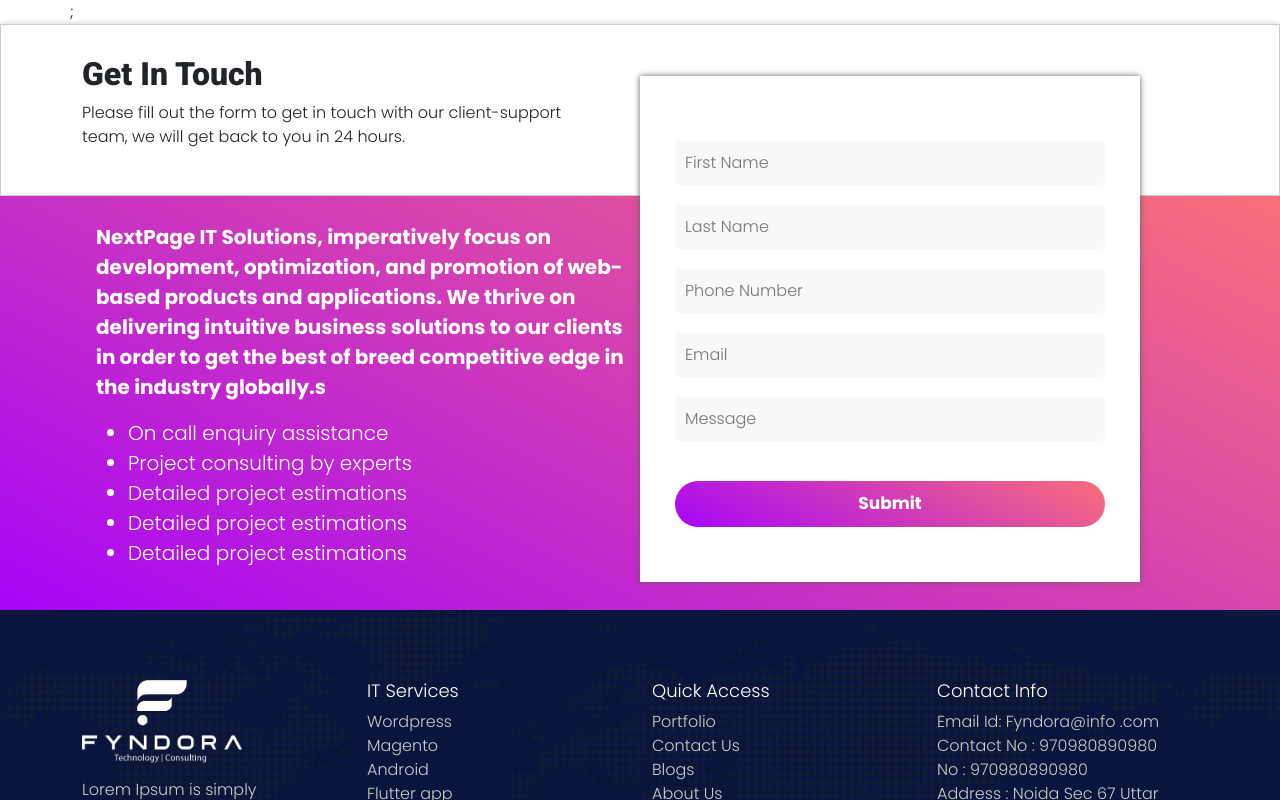
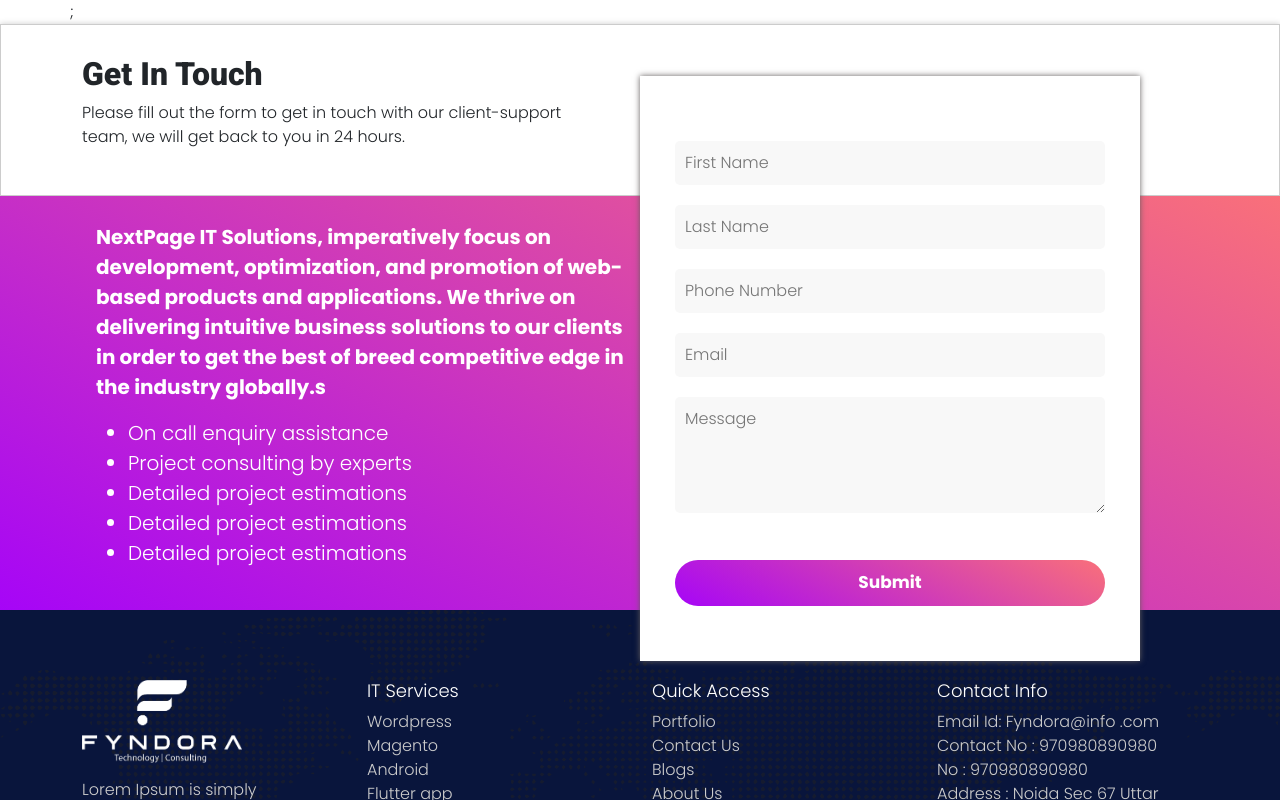
Before and after one commit to allcodefynd/FyndoraWeb, a React (Create React App) app in the folder fyndoraWeb/fyndoratech/: page /ios in a window 1280 px wide. Shown: the part 4440-5240 px from the top of the page. Built offline with nearby package versions, Linux system fonts and the light colour scheme; no server answers.

Commit message:
last Updated

```diff
--- /dev/null
+++ b/fyndoraWeb/fyndoratech/Firebase.js
@@ -0,0 +1,18 @@
+import firebase from 'firebase';
+
+const config = {
+  apiKey: process.env.REACT_APP_API_KEY,
+  authDomain: process.env.REACT_APP_AUTH_DOMAIN,
+  databaseURL: process.env.REACT_APP_DATABASE_URL,
+  projectId: process.env.REACT_APP_PROJECT_ID,
+  storageBucket: process.env.REACT_APP_STORAGE_BUCKET,
+  messagingSenderId: process.env.REACT_APP_MESSAGING_SENDER_ID,
+};
+
+class Firebase {
+  constructor() {
+    firebase.initializeApp(config);
+  }
+}
+
+export default Firebase;
--- a/fyndoraWeb/fyndoratech/package.json
+++ b/fyndoraWeb/fyndoratech/package.json
@@ -8,6 +8,7 @@
     "@testing-library/react": "^12.1.2",
     "@testing-library/user-event": "^13.5.0",
     "bootstrap": "^5.1.3",
+    "firebase": "^9.6.7",
     "font-awesome": "^4.7.0",
     "jquery": "^3.6.0",
     "react": "^17.0.2",
@@ -18,6 +19,7 @@
     "react-scripts": "5.0.0",
     "react-scroll-to-top": "^1.0.8",
     "react-scroll-up": "^1.3.7",
+    "uuidv4": "^6.2.12",
     "web-vitals": "^2.1.4"
   },
   "scripts": {
--- a/fyndoraWeb/fyndoratech/src/view/about/AboutUs.js
+++ b/fyndoraWeb/fyndoratech/src/view/about/AboutUs.js
@@ -20,7 +20,7 @@ function AboutUs(){
             <Container>
                 <Row>
                     <div className="about-us_first">
-                        <h2>Overview</h2>
+                        <h2>-Overview-</h2>
                         <p>Wipro Limited (NYSE: WIT, BSE: 507685, NSE: WIPRO) is a leading global information technology, consulting and business process services company. We harness the power of cognitive computing, hyper-automation, robotics, cloud, analytics and emerging technologies to help our clients adapt to the digital world and make them successful. A company recognized globally for its comprehensive portfolio of services, strong commitment to sustainability and good corporate citizenship, we have over 220,000 dedicated employees serving clients across six continents. Together, we discover ideas and connect the dots to build a better and a bold new future.</p>
                     </div>
                 </Row>
--- a/fyndoraWeb/fyndoratech/src/view/home/GetinTouch/GetInTouch.js
+++ b/fyndoraWeb/fyndoratech/src/view/home/GetinTouch/GetInTouch.js
@@ -1,7 +1,23 @@
-import React from "react";
-import { Row, Col, Container } from 'react-bootstrap'
+import React, { useState } from "react";
+import { Row, Col, Container } from 'react-bootstrap';
+import { v4 as uuid } from "uuid";
+import FireBase from "../../../../Firebase";
 
 function GetInTouch() {
+    const [fname, setFname] = useState("");
+    const [lname, setLname] = useState("");
+    const [number, setNumber] = useState("");
+    const [email, setEmail] = useState("");
+    const [message, setMessage] = useState("");
+    const [success, setSuccess] = useState("");
+
+
+    const handleSubmit = (e) =>{
+        e.preventDefault();
+        console.log("hiiis")
+        console.log(fname,lname,number,email,message)
+    }
+
     return (
         <>
             <Container fluid className="getinwrapper">
@@ -31,13 +47,13 @@ function GetInTouch() {
                             </Col>
                             <Col>
                                 <div className="formWrapper">
-                                    <form action="/action_page.php">
-                                        <input type="text" id="fname" name="fname" value="" placeholder="First Name" /><br></br>
-                                        <input type="text" id="lname" name="lname" value="" placeholder="Last Name" /><br></br>
-                                        <input type="text" id="lname" name="lname" value="" placeholder="Phone Number" /><br></br>
-                                        <input type="text" id="lname" name="lname" value="" placeholder="Email" /><br></br>
-                                        <input type="text" id="lname" name="lname" value="" placeholder="Message" /><br></br>
-                                        <button className="formSubmit">Submit</button>
+                                    <form onSubmit={handleSubmit}>
+                                        <input type="text" id="fname" name="fname" value={fname} placeholder="First Name" onChange={(e)=>setFname(e.target.value)}/><br></br>
+                                        <input type="text" id="lname" name="lname" value={lname} placeholder="Last Name" onChange={(e)=>setLname(e.target.value)}/><br></br>
+                                        <input type="text" id="lname" name="lname" value={number} placeholder="Phone Number" onChange={(e)=>setNumber(e.target.value)}/><br></br>
+                                        <input type="text" id="lname" name="lname" value={email} placeholder="Email" onChange={(e)=>setEmail(e.target.value)} /><br></br>
+                                        <textarea type="text" id="lname" name="lname" value={message} placeholder="Message" rows="4" cols="50" onChange={(e)=>setMessage(e.target.value)}/><br></br>
+                                        <button type="submit" className="formSubmit">Submit</button>
                                     </form>
                                 </div>
                             </Col>
--- a/fyndoraWeb/fyndoratech/src/view/home/Home.css
+++ b/fyndoraWeb/fyndoratech/src/view/home/Home.css
@@ -213,6 +213,14 @@ h1 {
     background-color: rgb(248, 248, 248);
     border-radius: 5px;
 }
+.formWrapper textarea{
+    width: 100%;
+    padding: 10px 10px;
+    margin: 10px 0px 10px 0px ;
+    border: none;
+    background-color: rgb(248, 248, 248);
+    border-radius: 5px;
+}
 .formWrapper {
     width: 500px;
     padding: 55px 35px;
```
Also changed, not shown: 1 other file (tests, documents, lock files or other folders).
